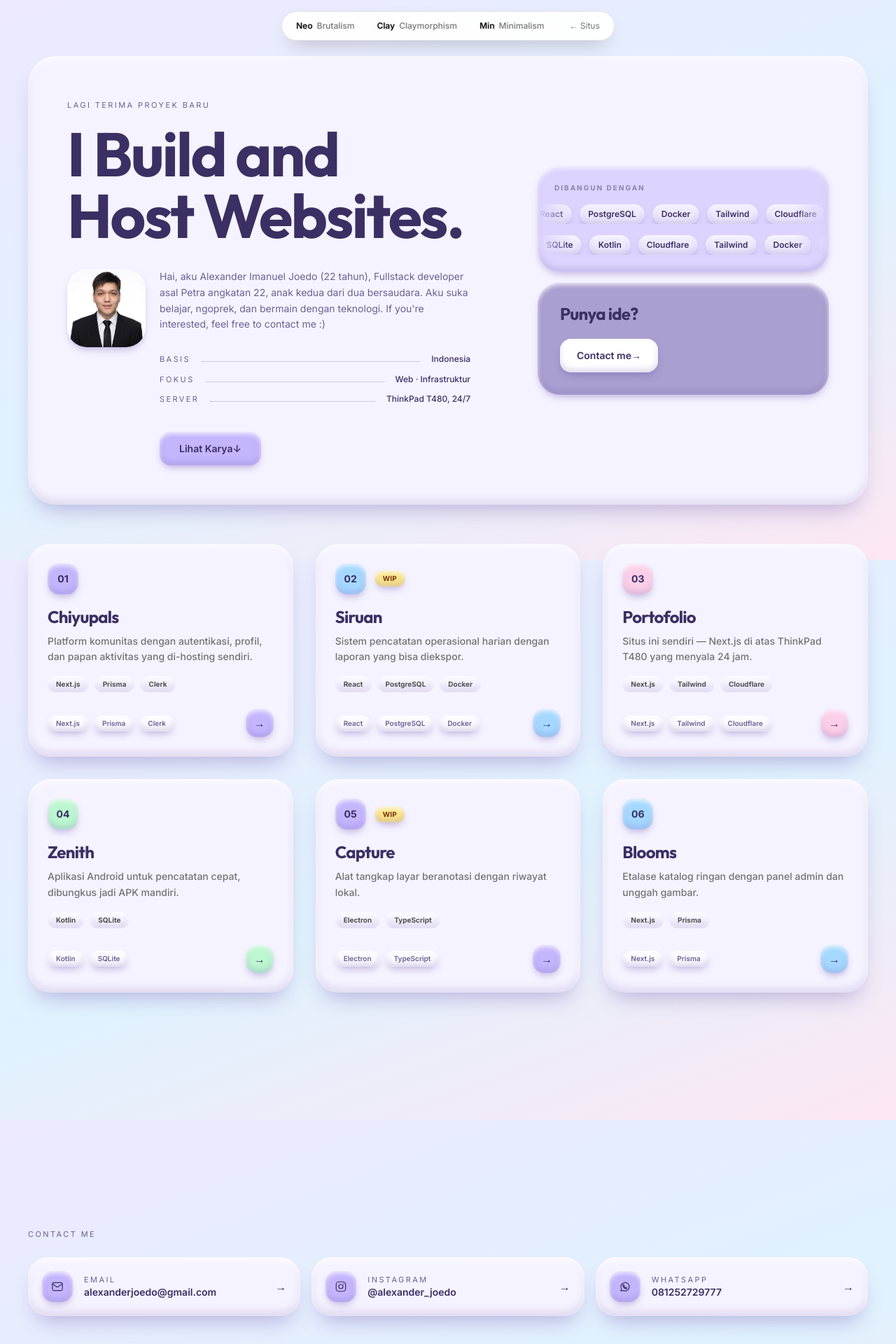
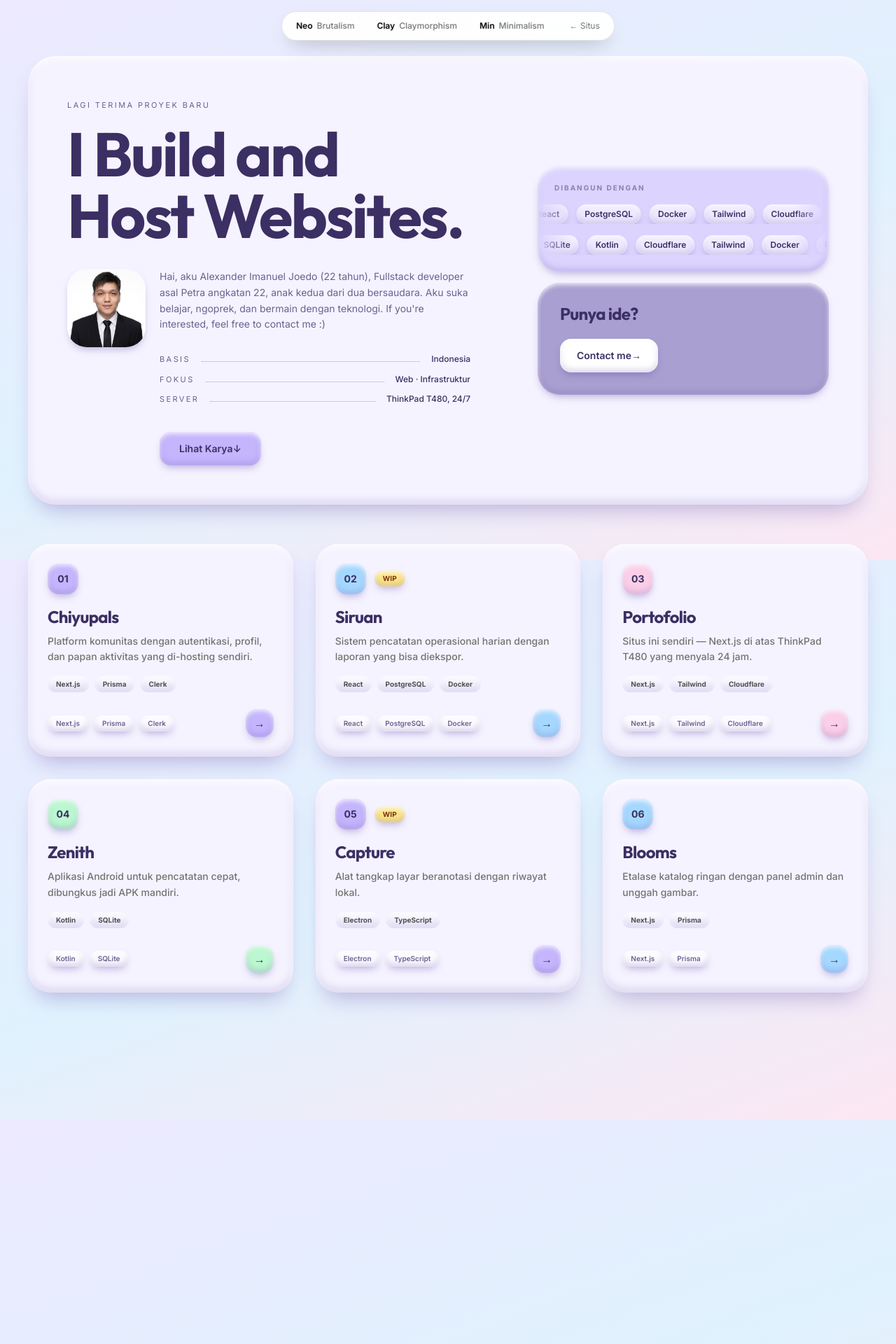
Before and after one commit to cena135/chiyu-porto, a Next.js app: page /demo/clay in a window 1280 px wide. Shown: the top 1920 px of the page at 70% size. Built offline with nearby package versions, Linux system fonts and the light colour scheme; no server answers; the database is empty; a web font is replaced by a local one.

Commit message:
Add massive margin-top and padding-bottom to contact sections to fix scroll overlap

```diff
--- a/src/components/ContactBento.tsx
+++ b/src/components/ContactBento.tsx
@@ -43,7 +43,7 @@ export function ContactBento({ kontak }: { kontak: KontakItem[] }) {
        dijamin muat. */
     <section
       id="contact"
-      className="mt-16 flex min-h-screen flex-col justify-center py-12 md:mt-24"
+      className="mt-32 flex min-h-screen flex-col justify-center py-12 pb-32 md:mt-48"
     >
       {/* Judul menahan ruang besar ini supaya tidak terbaca sebagai halaman
           kosong dengan tiga kartu yang mengambang di tengahnya. */}
--- a/src/components/themes/ThemeSections.tsx
+++ b/src/components/themes/ThemeSections.tsx
@@ -121,7 +121,7 @@ export function KontakBlok({
   judul?: string;
 }) {
   return (
-    <section id="contact" className="flex min-h-screen flex-col justify-center py-20">
+    <section id="contact" className="mt-32 flex min-h-screen flex-col justify-center py-20 pb-32 md:mt-48">
       <span className="eyebrow">{judul}</span>
       <div className={kelas.wadah ?? "mt-6 grid grid-cols-1 gap-4 md:grid-cols-3"}>
         {kontak.map((k, i) => (
--- a/src/components/themes/ThemeSwitcher.tsx
+++ b/src/components/themes/ThemeSwitcher.tsx
@@ -4,16 +4,7 @@ import { AnimatePresence, motion } from "framer-motion";
 import { useEffect, useRef, useState } from "react";
 import { TEMA, type ThemeId } from "./types";
 
-const THEME_HINTS: Record<ThemeId, string> = {
-  vanta: "✨ Rasakan 3D Vanta!",
-  neo: "🟩 Brutalisme tebal!",
-  clay: "☁️ Empuk seperti awan!",
-  minimal: "⚪ Bersih tanpa sisa!",
-  glasslight: "🧊 Bening & elegan!",
-  editorial: "📰 Gaya majalah klasik!",
-  cyber: "⚡ Retas sistem sekarang!",
-  bento: "🍱 Kotak-kotak rapi!",
-};
+
 
 const THEME_STYLES: Record<ThemeId, { panelBg: string, panelBorder: string, panelText: string, itemHover: string, itemActive: string, itemText: string, hintBg: string, hintText: string, btnBg: string, btnText: string, btnBorder: string }> = {
   vanta: {
@@ -138,7 +129,7 @@ export function ThemeSwitcher({
             animate={{ opacity: 1, y: 0 }}
             className={`flex items-center gap-2 rounded-full px-4 py-2 text-xs shadow-lg ${style.hintBg} ${style.hintText}`}
           >
-            <span>{THEME_HINTS[aktif] || "✨ Coba ganti tema!"}</span>
+            <span>Other theme?</span>
             <motion.span
               animate={{ y: [0, 5, 0] }}
               transition={{ duration: 1.5, repeat: Infinity }}
```
